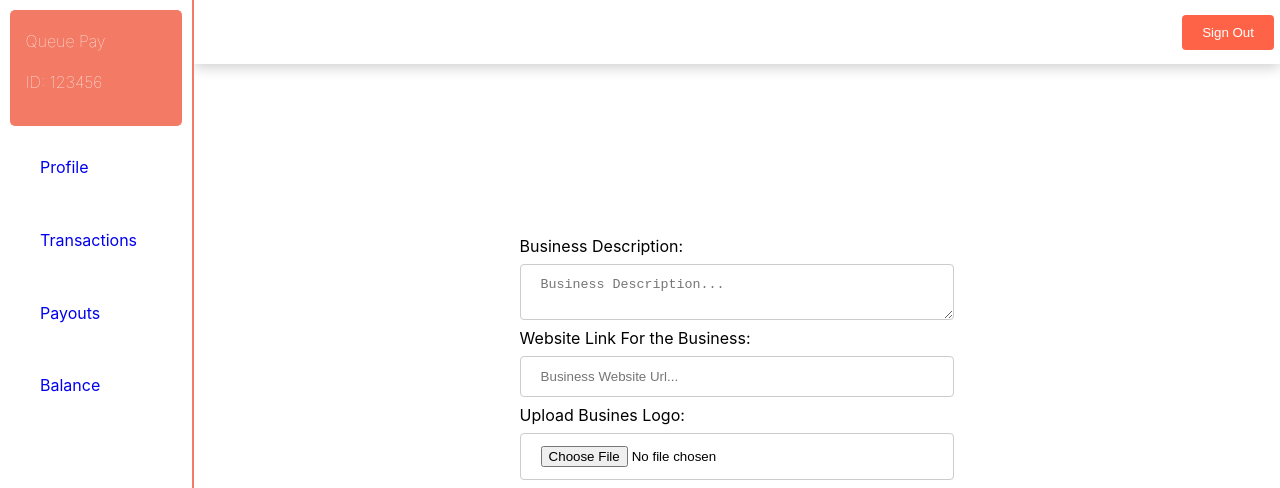
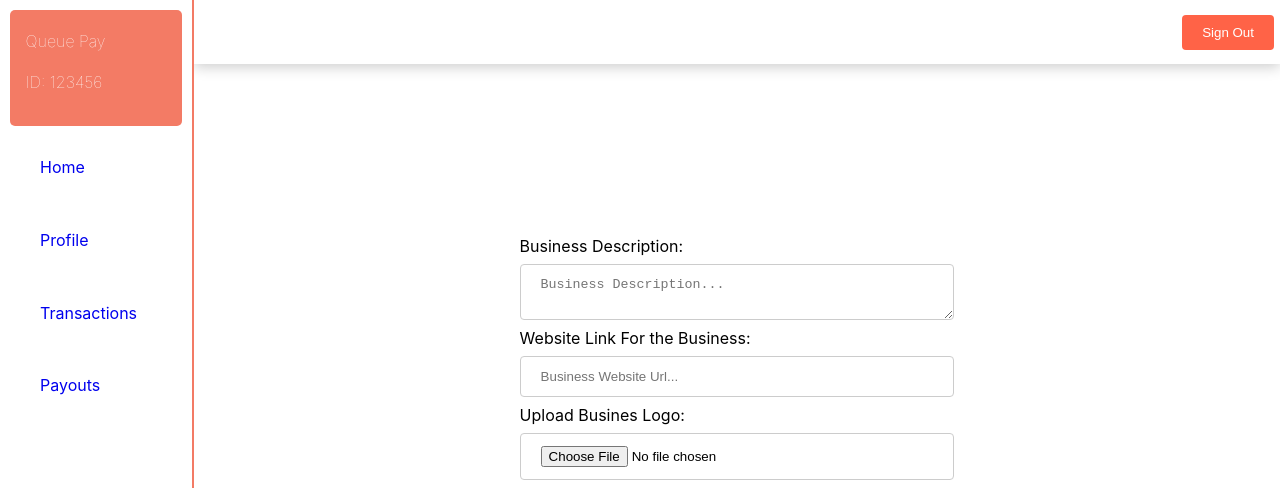
Before and after one commit to unclejide1/QueuePay-Client, a React (Create React App) app: page /dashboard/profile in a window 1280 px wide. Shown: the top 488 px of the page. Built offline with nearby package versions, Linux system fonts and the light colour scheme.

Commit message:
modified links

```diff
--- a/src/components/dashboard/DashboardLink.js
+++ b/src/components/dashboard/DashboardLink.js
@@ -14,10 +14,10 @@ const DashBoard = () => {
                     </div>
                     <div className="link-body">
                     <ul className ="services">
+                        <NavLink exact to = "/dashboard" className= "main-nav" activeClassName="selected"><li>Home</li></NavLink>
                         <NavLink to="/dashboard/profile" className= "main-nav" activeClassName="selected"><li>Profile</li></NavLink>
                         <NavLink exact to="/transaction" className= "main-nav" activeClassName="selected"><li>Transactions</li></NavLink>
                         <NavLink exact to = "/payout" className= "main-nav" activeClassName="selected"><li>Payouts</li></NavLink>
-                        <NavLink exact to = "/balance" className= "main-nav" activeClassName="selected"><li>Balance</li></NavLink>
                     </ul>
                     </div>
                 </div>
--- /dev/null
+++ b/src/components/dashboard/Home/Home.js
@@ -0,0 +1,11 @@
+import React from 'react';
+
+const Home = () => {
+    return (
+        <div>
+            home page
+        </div>
+    );
+};
+
+export default Home;
--- a/src/components/dashboard/UpdateProfile.js
+++ b/src/components/dashboard/UpdateProfile.js
@@ -1,5 +1,6 @@
 import React, {useState} from 'react';
-import {UpdateProfileDiv} from '../styled-components'
+import {UpdateProfileDiv} from '../styled-components';
+
 
 const UpdateProfile = () => {
 
```
